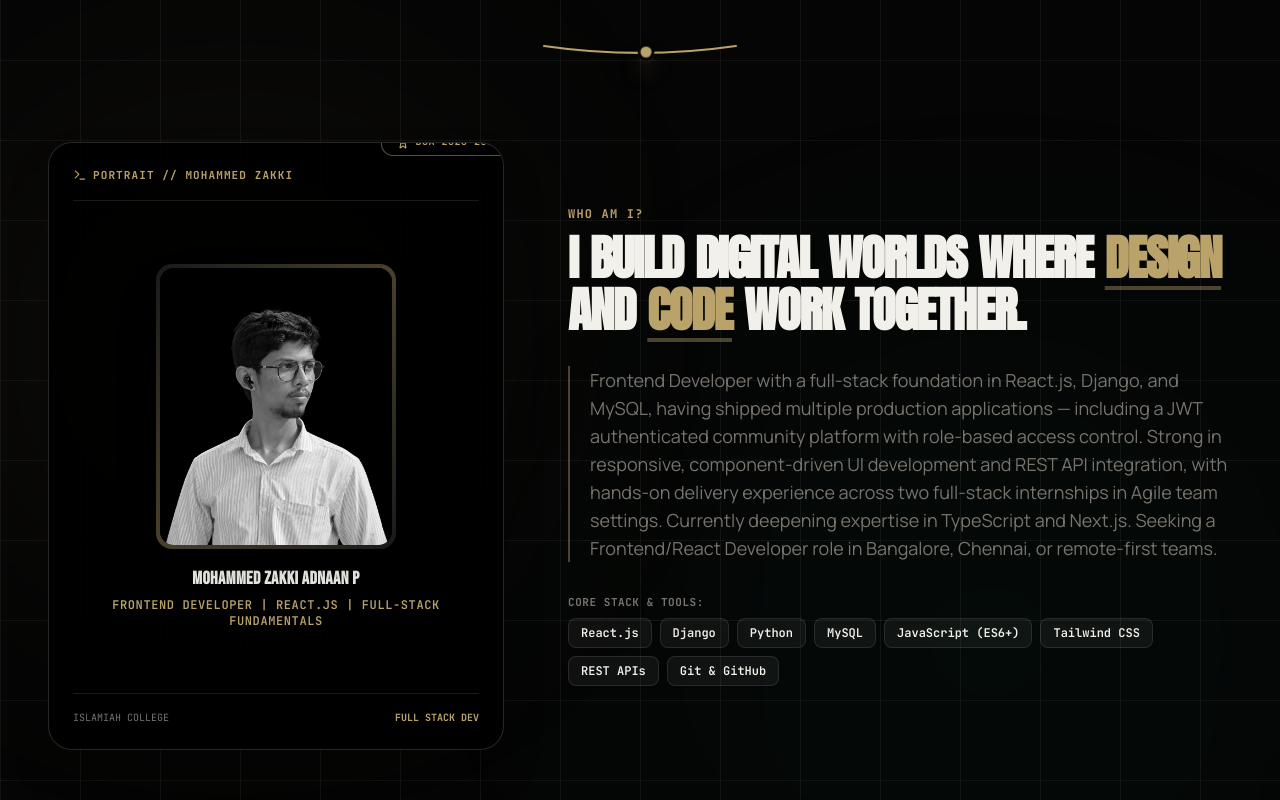
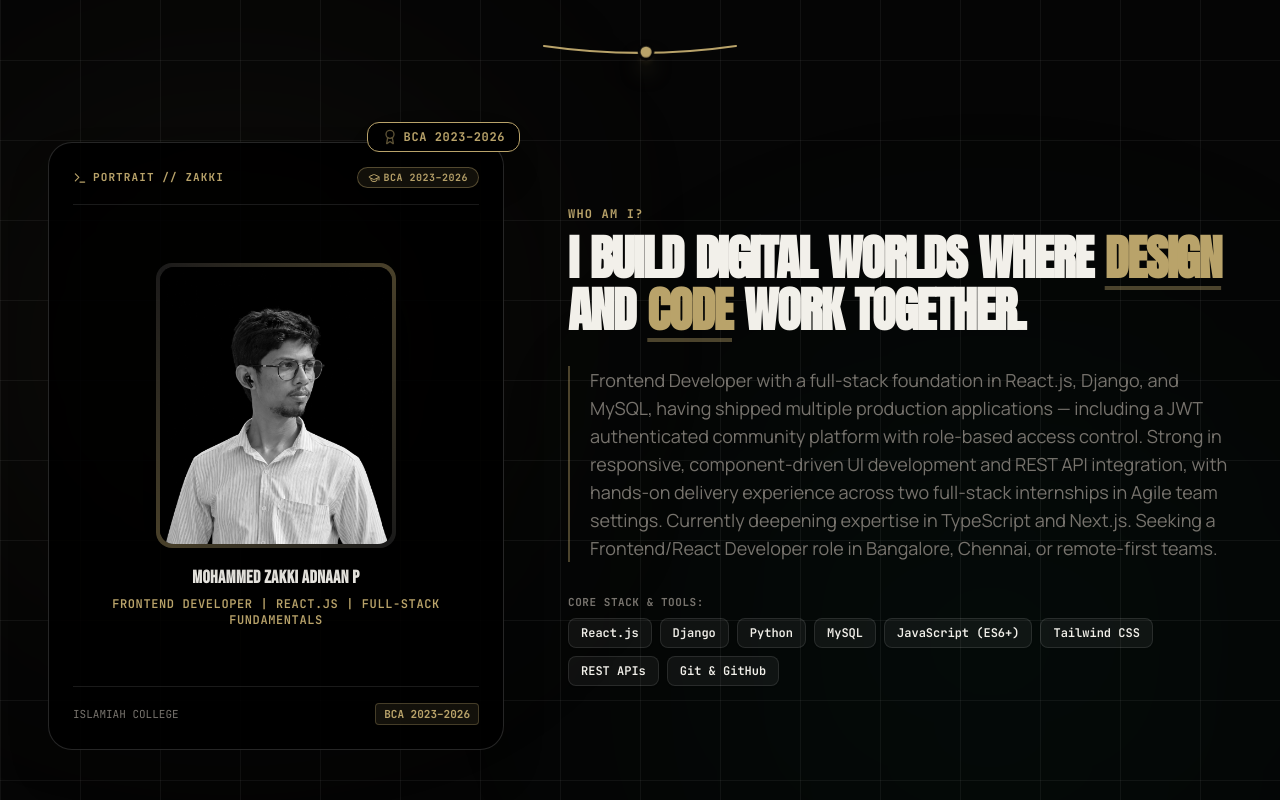
Before and after one commit to Zakki-05/zakki-s-new-portfolio, a React (Vite) app: page / in a window 1280 px wide. Shown: the part 1060-1860 px from the top of the page. Built offline with nearby package versions, Linux system fonts and the light colour scheme.

Commit message:
fix: make BCA 2023-2026 badge unclipped and prominently visible on About page

```diff
--- a/src/components/AboutEditorial.jsx
+++ b/src/components/AboutEditorial.jsx
@@ -51,7 +51,7 @@ export default function AboutEditorial() {
     { label: "PRIMARY FOCUS", val: "PYTHON FULL STACK", sub: "& React.js Development", icon: Code2 },
     { label: "CORE SKILLS", val: "REACT, DJANGO & MYSQL", sub: "RESTful Web APIs", icon: Cpu },
     { label: "MINDSET", val: "ALWAYS LEARNING", sub: "Problem-Solving First", icon: Brain },
-    { label: "EDUCATION", val: "BCA GRADUATE", sub: "Islamiah College (2023-2026)", icon: GraduationCap },
+    { label: "DEGREE & BATCH", val: "BCA (2023–2026)", sub: "Islamiah College (Autonomous)", icon: GraduationCap },
     { label: "BUILDING", val: "MODERN WEB APPS", sub: "Scalable & Responsive", icon: Rocket },
   ];
 
@@ -116,7 +116,7 @@ export default function AboutEditorial() {
         {/* Asymmetric 2-Column Main Grid */}
         <div className="grid lg:grid-cols-12 gap-12 lg:gap-16 items-center">
 
-          {/* Left Column: 3D Interactive Interactive Portrait Card */}
+          {/* Left Column: 3D Interactive Portrait Card */}
           <motion.div
             initial={{ opacity: 0, x: -40 }}
             whileInView={{ opacity: 1, x: 0 }}
@@ -124,6 +124,16 @@ export default function AboutEditorial() {
             transition={{ duration: 0.8 }}
             className="lg:col-span-5 relative perspective-1000"
           >
+            {/* Outer Unclipped Floating Badge: BCA 2023-2026 */}
+            <motion.div
+              animate={{ y: [0, -6, 0] }}
+              transition={{ duration: 3, repeat: Infinity, ease: "easeInOut" }}
+              className="absolute -top-4 -right-3 sm:-right-4 z-30 px-3.5 py-1.5 rounded-xl bg-black/95 border border-goldAccent text-goldAccent font-mono text-xs font-bold uppercase tracking-wider shadow-2xl flex items-center gap-1.5 backdrop-blur-md"
+            >
+              <Award className="w-4 h-4 text-goldAccent animate-pulse" />
+              <span>BCA 2023–2026</span>
+            </motion.div>
+
             <motion.div
               onMouseMove={handleMouseMove}
               onMouseLeave={handleMouseLeave}
@@ -132,11 +142,11 @@ export default function AboutEditorial() {
                 transition: 'transform 0.15s ease-out'
               }}
               data-cursor="card"
-              className="relative aspect-[3/4] max-w-sm mx-auto lg:max-w-none rounded-3xl bg-black/90 border border-white/15 overflow-hidden p-6 flex flex-col justify-between shadow-2xl group cursor-pointer select-none"
+              className="relative aspect-[3/4] max-w-sm mx-auto lg:max-w-none rounded-3xl bg-black/90 border border-white/15 p-6 flex flex-col justify-between shadow-2xl group cursor-pointer select-none"
             >
               {/* Dynamic Mouse Glare Overlay */}
               <div
-                className="absolute inset-0 pointer-events-none transition-opacity duration-300 opacity-0 group-hover:opacity-100"
+                className="absolute inset-0 rounded-3xl pointer-events-none transition-opacity duration-300 opacity-0 group-hover:opacity-100"
                 style={{
                   background: `radial-gradient(circle at ${glarePos.x}% ${glarePos.y}%, rgba(185, 163, 106, 0.15) 0%, transparent 60%)`
                 }}
@@ -146,12 +156,15 @@ export default function AboutEditorial() {
               <div className="flex items-center justify-between border-b border-white/10 pb-4 relative z-10">
                 <span className="font-mono text-[11px] text-goldAccent font-bold uppercase tracking-widest flex items-center gap-1.5">
                   <Terminal className="w-3.5 h-3.5" />
-                  PORTRAIT // MOHAMMED ZAKKI
+                  PORTRAIT // ZAKKI
                 </span>
-                <span className="w-2.5 h-2.5 rounded-full bg-goldAccent animate-ping" />
+                <span className="px-2.5 py-0.5 rounded-full bg-goldAccent/10 border border-goldAccent/40 text-goldAccent font-mono text-[10px] font-bold uppercase tracking-wider flex items-center gap-1">
+                  <GraduationCap className="w-3 h-3 text-goldAccent" />
+                  BCA 2023–2026
+                </span>
               </div>
 
-              {/* Center Portrait Image Frame with Rotating Aura */}
+              {/* Center Portrait Image Frame */}
               <div className="my-auto py-4 relative z-10 text-center">
                 <div className="relative w-52 h-68 sm:w-60 sm:h-76 mx-auto rounded-2xl p-1 bg-gradient-to-tr from-goldAccent/40 via-white/10 to-goldAccent/40 shadow-2xl group-hover:from-goldAccent group-hover:to-goldAccent transition-all duration-500">
                   <div className="w-full h-full rounded-[14px] overflow-hidden bg-primaryBlack relative flex items-center justify-center">
@@ -176,20 +189,10 @@ export default function AboutEditorial() {
                 </div>
               </div>
 
-              {/* Floating Interactive Badge Pinned on Card */}
-              <motion.div
-                animate={{ y: [0, -6, 0] }}
-                transition={{ duration: 3, repeat: Infinity, ease: "easeInOut" }}
-                className="absolute -top-3 -right-3 z-20 px-3.5 py-1.5 rounded-xl bg-black/90 border border-goldAccent/50 text-goldAccent font-mono text-[10px] font-bold uppercase tracking-wider shadow-xl flex items-center gap-1.5 backdrop-blur-md"
-              >
-                <Award className="w-3.5 h-3.5 text-goldAccent" />
-                <span>BCA 2023-2026</span>
-              </motion.div>
-
               {/* Bottom Card Footer */}
-              <div className="border-t border-white/10 pt-4 flex items-center justify-between font-mono text-[10px] text-mutedText uppercase relative z-10">
-                <span>ISLAMIAH COLLEGE</span>
-                <span className="text-goldAccent font-bold">FULL STACK DEV</span>
+              <div className="border-t border-white/10 pt-4 flex items-center justify-between font-mono text-[11px] text-mutedText uppercase relative z-10">
+                <span className="flex items-center gap-1">ISLAMIAH COLLEGE</span>
+                <span className="text-goldAccent font-bold bg-goldAccent/10 px-2 py-0.5 rounded border border-goldAccent/30">BCA 2023–2026</span>
               </div>
             </motion.div>
           </motion.div>
```
